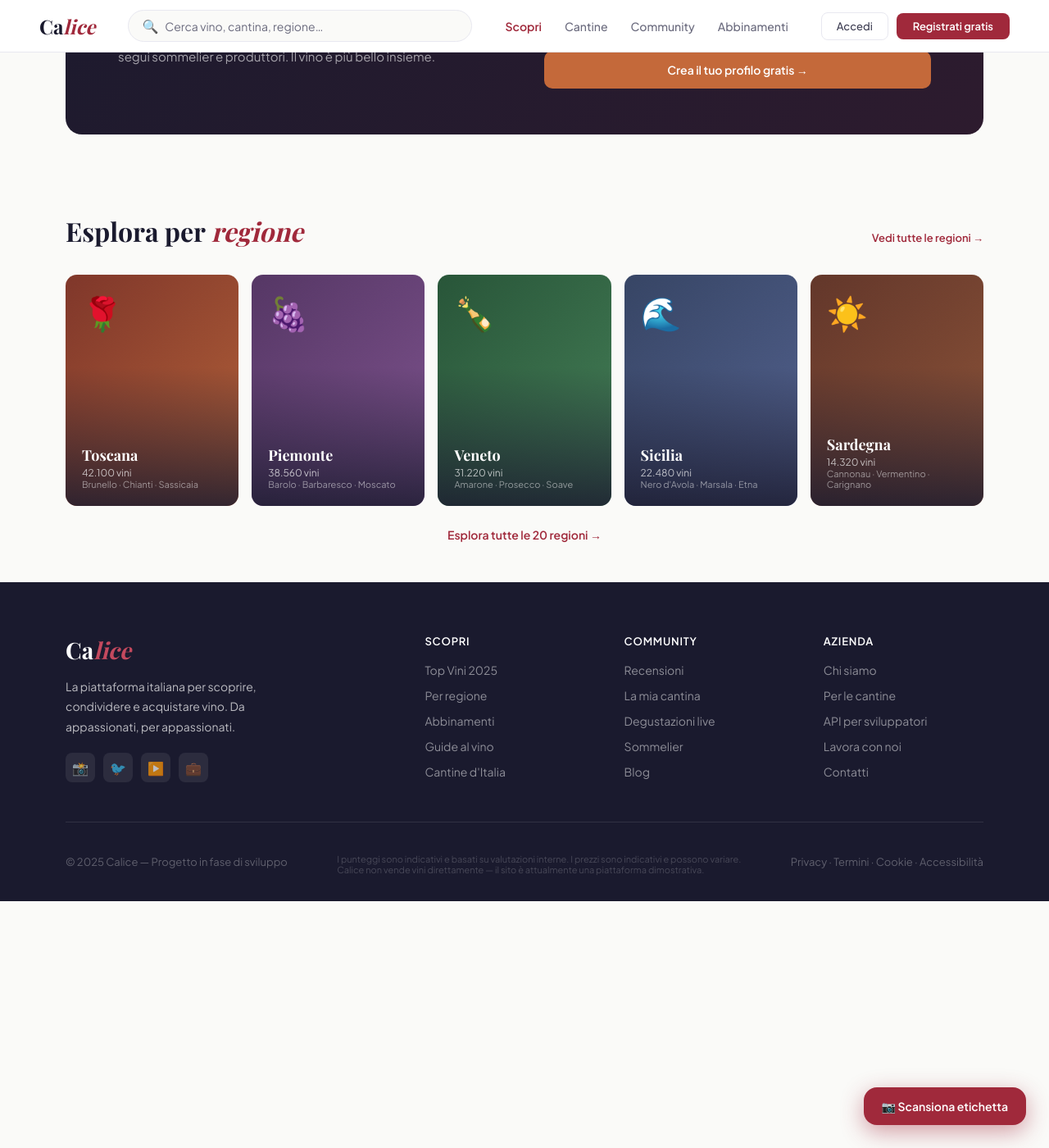
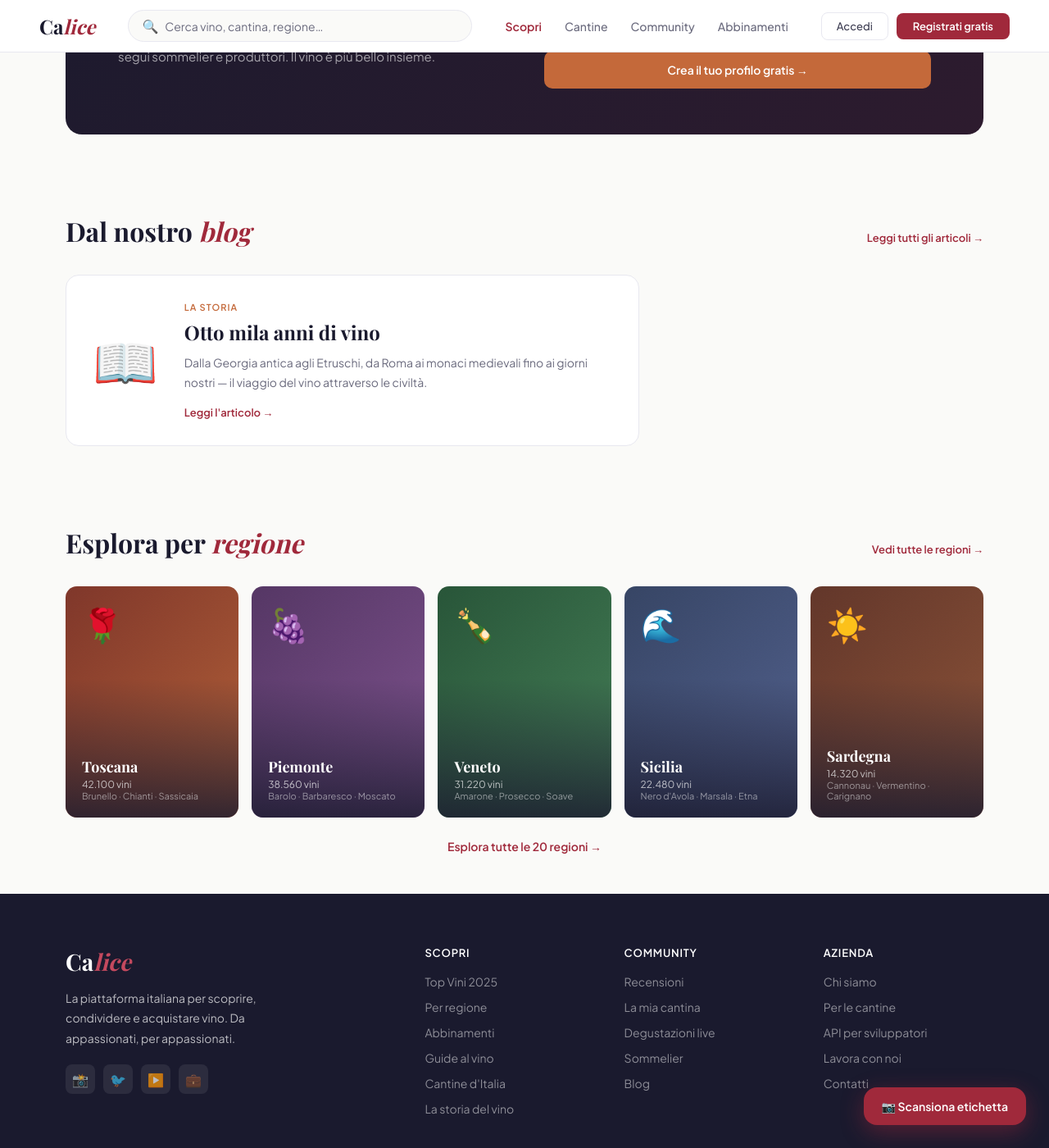
Before and after one commit to Barcolana/Calice, a Jekyll site: the page built from index.html, in a window 1280 px wide and 1400 px high, scrolled down 5334 px. Shown: the whole window at 82% size. Built offline with Jekyll 4.4.1, drawn with Linux system fonts in a browser that asks for light colours; some web fonts are replaced.

Commit message:
Aggiunta sezione blog in homepage

```diff
--- a/index.html
+++ b/index.html
@@ -1089,6 +1089,64 @@
 
         .btn-community:hover {
             background: #D47840;
+        }
+
+        .blog-section {
+            padding: 48px 80px;
+        }
+
+        .blog-card {
+            display: flex;
+            gap: 32px;
+            align-items: center;
+            background: var(--white);
+            border: 1px solid var(--silver);
+            border-radius: 16px;
+            padding: 32px;
+            text-decoration: none;
+            transition: all 0.25s;
+            max-width: 700px;
+        }
+
+        .blog-card:hover {
+            transform: translateY(-4px);
+            box-shadow: 0 12px 32px rgba(26, 26, 46, 0.1);
+            border-color: var(--wine);
+        }
+
+        .blog-card-emoji {
+            font-size: 64px;
+            flex-shrink: 0;
+        }
+
+        .blog-card-tag {
+            font-size: 11px;
+            font-weight: 700;
+            letter-spacing: 0.1em;
+            text-transform: uppercase;
+            color: var(--terra);
+            margin-bottom: 8px;
+        }
+
+        .blog-card-title {
+            font-family: 'Playfair Display', serif;
+            font-size: 24px;
+            font-weight: 700;
+            color: var(--ink);
+            margin-bottom: 10px;
+        }
+
+        .blog-card-desc {
+            font-size: 14px;
+            color: var(--gray);
+            line-height: 1.7;
+            margin-bottom: 16px;
+        }
+
+        .blog-card-cta {
+            font-size: 13px;
+            font-weight: 600;
+            color: var(--wine);
         }
 
         /* ── REGIONI ── */
@@ -1713,6 +1771,24 @@
         </div>
     </div>
 
+    <!-- BLOG -->
+    <div class="blog-section">
+        <div class="section-hdr">
+            <h2>Dal nostro <span>blog</span></h2>
+            <a href="{{ site.baseurl }}/storia-del-vino">Leggi tutti gli articoli →</a>
+        </div>
+        <a href="{{ site.baseurl }}/storia-del-vino" class="blog-card">
+            <div class="blog-card-emoji">📖</div>
+            <div class="blog-card-body">
+                <div class="blog-card-tag">La Storia</div>
+                <div class="blog-card-title">Otto mila anni di vino</div>
+                <div class="blog-card-desc">Dalla Georgia antica agli Etruschi, da Roma ai monaci medievali fino ai
+                    giorni nostri — il viaggio del vino attraverso le civiltà.</div>
+                <div class="blog-card-cta">Leggi l'articolo →</div>
+            </div>
+        </a>
+    </div>
+
     <!-- REGIONI -->
     <div class="regions-section">
         <div class="section-hdr">
@@ -1795,6 +1871,7 @@
                     <li><a href="#">Abbinamenti</a></li>
                     <li><a href="#">Guide al vino</a></li>
                     <li><a href="#">Cantine d'Italia</a></li>
+                    <li><a href="{{ site.baseurl }}/storia-del-vino">La storia del vino</a></li>
                 </ul>
             </div>
             <div class="footer-col">
```
